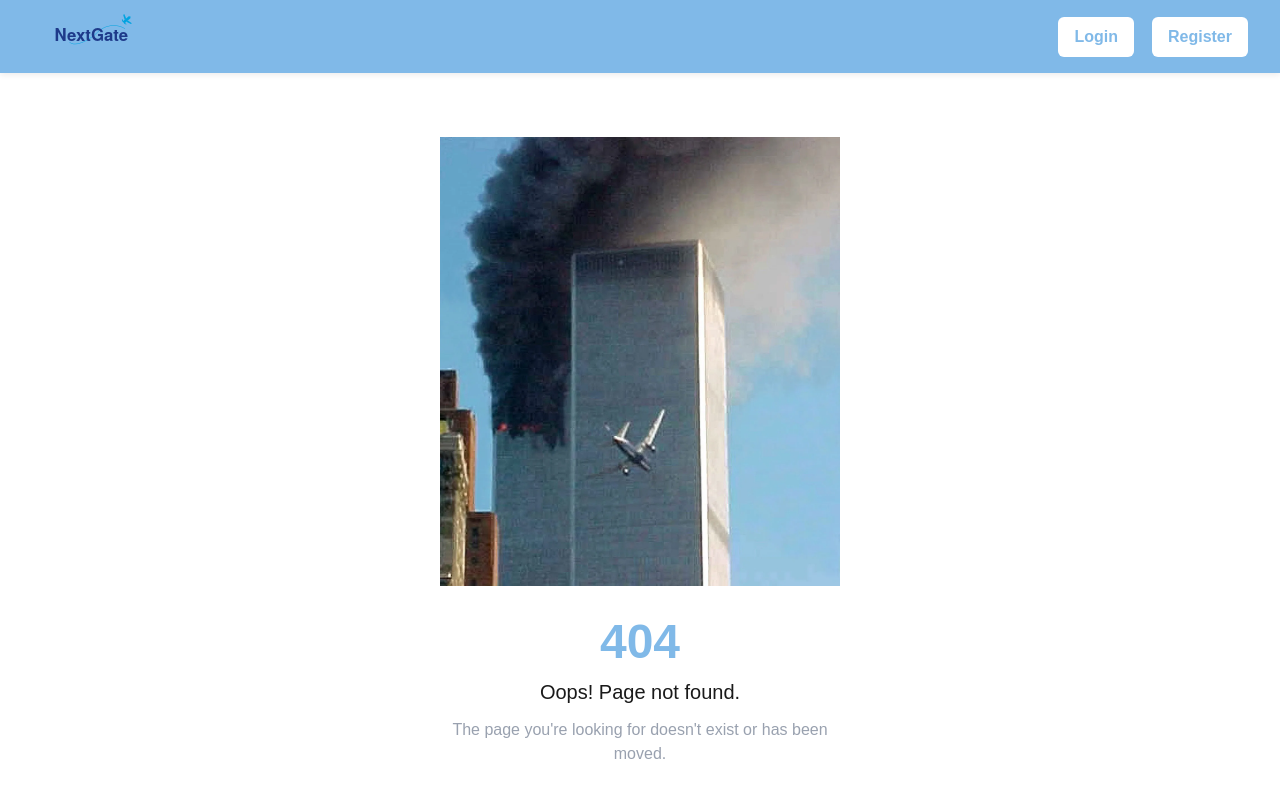
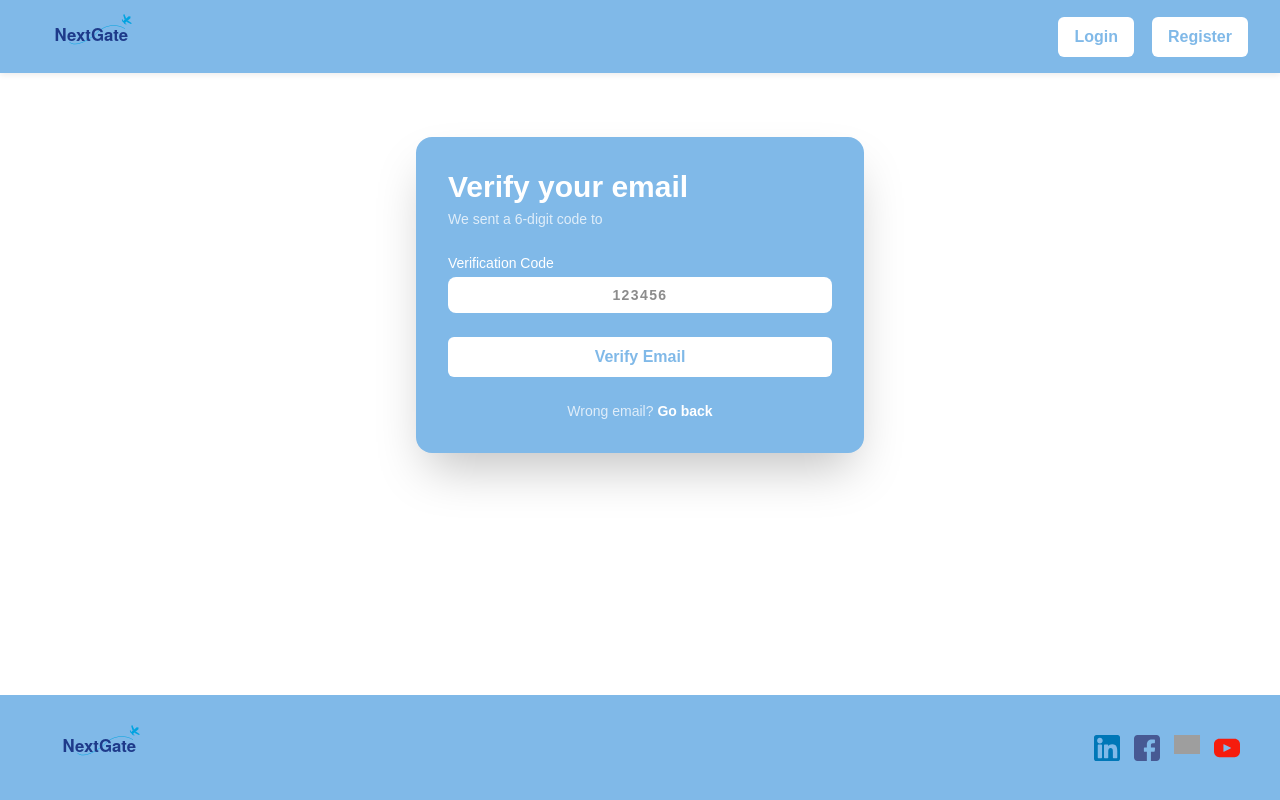
Before and after one commit to a7medmo7amady/NextGate, a Next.js app in the folder frontend/: page /verify in a window 1280 px wide. Before the commit this address had no page. Shown: the top 800 px of the page. Built offline with nearby package versions, Linux system fonts and the light colour scheme; grey boxes are pictures that could not be loaded.

Commit message:
Verify page + Verfiy mail logic are good for now

```diff
--- /dev/null
+++ b/frontend/src/app/verify/page.tsx
@@ -0,0 +1,10 @@
+import { Suspense } from "react";
+import Verify from "@/components/verify/pages/verify";
+
+export default function VerifyPage() {
+  return (
+    <Suspense>
+      <Verify />
+    </Suspense>
+  );
+}
--- a/frontend/src/components/login/pages/login.tsx
+++ b/frontend/src/components/login/pages/login.tsx
@@ -8,13 +8,38 @@
   const router = useRouter();
   const [email, setEmail] = useState("");
   const [password, setPassword] = useState("");
+  const [error, setError] = useState("");
+  const [loading, setLoading] = useState(false);
 
-  const handleLogin = (e: React.SyntheticEvent<HTMLFormElement>) => {
+  const handleLogin = async (e: React.SyntheticEvent<HTMLFormElement>) => {
     e.preventDefault();
-    console.log("Login with:", email, password);
+    setError("");
+    setLoading(true);
+
+    try {
+      const res = await fetch("http://localhost:5000/api/auth/login", {
+        method: "POST",
+        headers: { "Content-Type": "application/json" },
+        body: JSON.stringify({ email, password }),
+      });
+
+      const data = await res.json();
+      if (!res.ok) {
+        setError(data.message || "Login failed.");
+        return;
+      }
+
+      localStorage.setItem("token", data.token);
+      router.push("/");
+    } catch {
+      setError("Could not connect to server.");
+    } finally {
+      setLoading(false);
+    }
   };
 
   const handleGoogleLogin = () => {
+    // TODO: connect to Google OAuth
     console.log("Google login");
   };
 
@@ -25,6 +50,7 @@
         <p className="mb-6 text-sm" style={{ color: "rgba(255,255,255,0.75)" }}>
           Login to your NextGate account
         </p>
+
         <button
           onClick={handleGoogleLogin}
           className="w-full flex items-center justify-center gap-3 rounded-lg px-4 py-2.5 mb-4 text-sm font-medium transition hover:opacity-80"
@@ -44,6 +70,13 @@
           <span className="text-xs" style={{ color: "rgba(255,255,255,0.75)" }}>or</span>
           <hr className="flex-1" style={{ borderColor: "rgba(255,255,255,0.4)" }} />
         </div>
+
+        {error && (
+          <p className="text-sm mb-3 text-center rounded-lg px-3 py-2" style={{ background: "rgba(255,255,255,0.2)", color: "#fff" }}>
+            {error}
+          </p>
+        )}
+
         <form onSubmit={handleLogin} className="flex flex-col gap-4">
           <div className="flex flex-col gap-1 text-left">
             <label className="text-sm font-medium text-white">Email</label>
@@ -54,11 +87,7 @@
               placeholder="you@example.com"
               required
               className="rounded-lg px-3 py-2 text-sm outline-none"
-              style={{
-                background: "var(--background)",
-                border: "none",
-                color: "var(--text)",
-              }}
+              style={{ background: "var(--background)", border: "none", color: "var(--text)" }}
             />
           </div>
 
@@ -71,16 +100,12 @@
               placeholder="••••••••"
               required
               className="rounded-lg px-3 py-2 text-sm outline-none"
-              style={{
-                background: "var(--background)",
-                border: "none",
-                color: "var(--text)",
-              }}
+              style={{ background: "var(--background)", border: "none", color: "var(--text)" }}
             />
           </div>
 
-          <button type="submit" className="nav-button w-full justify-center mt-2">
-            Login
+          <button type="submit" disabled={loading} className="nav-button w-full justify-center mt-2">
+            {loading ? "Logging in..." : "Login"}
           </button>
         </form>
 
--- a/frontend/src/components/register/pages/register.tsx
+++ b/frontend/src/components/register/pages/register.tsx
@@ -10,11 +10,38 @@
   const [email, setEmail] = useState("");
   const [password, setPassword] = useState("");
   const [confirm, setConfirm] = useState("");
+  const [error, setError] = useState("");
+  const [loading, setLoading] = useState(false);
 
-  const handleRegister = (e: React.SyntheticEvent<HTMLFormElement>) => {
+  const handleRegister = async (e: React.SyntheticEvent<HTMLFormElement>) => {
     e.preventDefault();
-    // TODO: connect to backend auth
-    console.log("Register with:", name, email, password);
+    setError("");
+
+    if (password !== confirm) {
+      setError("Passwords do not match.");
+      return;
+    }
+
+    setLoading(true);
+    try {
+      const res = await fetch("http://localhost:5000/api/auth/register", {
+        method: "POST",
+        headers: { "Content-Type": "application/json" },
+        body: JSON.stringify({ name, email, password }),
+      });
+
+      const data = await res.json();
+      if (!res.ok) {
+        setError(data.message || "Registration failed.");
+        return;
+      }
+
+      router.push(`/verify?email=${encodeURIComponent(email)}`);
+    } catch {
+      setError("Could not connect to server.");
+    } finally {
+      setLoading(false);
+    }
   };
 
   const handleGoogleRegister = () => {
@@ -30,7 +57,6 @@
           Join NextGate today
         </p>
 
-        {/* Google */}
         <button
           onClick={handleGoogleRegister}
           className="w-full flex items-center justify-center gap-3 rounded-lg px-4 py-2.5 mb-4 text-sm font-medium transition hover:opacity-80"
@@ -51,6 +77,12 @@
           <hr className="flex-1" style={{ borderColor: "rgba(255,255,255,0.4)" }} />
         </div>
 
+        {error && (
+          <p className="text-sm mb-3 text-center rounded-lg px-3 py-2" style={{ background: "rgba(255,255,255,0.2)", color: "#fff" }}>
+            {error}
+          </p>
+        )}
+
         <form onSubmit={handleRegister} className="flex flex-col gap-4">
           <div className="flex flex-col gap-1 text-left">
             <label className="text-sm font-medium text-white">Full Name</label>
@@ -58,7 +90,7 @@
               type="text"
               value={name}
               onChange={(e) => setName(e.target.value)}
-              placeholder="John Doe"
+              placeholder="Walter White"
               required
               className="rounded-lg px-3 py-2 text-sm outline-none"
               style={{ background: "var(--background)", border: "none", color: "var(--text)" }}
@@ -71,7 +103,7 @@
               type="email"
               value={email}
               onChange={(e) => setEmail(e.target.value)}
-              placeholder="you@example.com"
+              placeholder="Me@gmail.com"
               required
               className="rounded-lg px-3 py-2 text-sm outline-none"
               style={{ background: "var(--background)", border: "none", color: "var(--text)" }}
@@ -104,8 +136,8 @@
             />
           </div>
 
-          <button type="submit" className="nav-button w-full justify-center mt-2">
-            Create Account
+          <button type="submit" disabled={loading} className="nav-button w-full justify-center mt-2">
+            {loading ? "Creating" : "Create Account"}
           </button>
         </form>
 
--- /dev/null
+++ b/frontend/src/components/verify/pages/verify.tsx
@@ -0,0 +1,96 @@
+"use client";
+
+import { useState } from "react";
+import { useRouter, useSearchParams } from "next/navigation";
+import { Card } from "../../Card";
+
+export default function Verify() {
+  const router = useRouter();
+  const searchParams = useSearchParams();
+  const email = searchParams.get("email") || "";
+
+  const [code, setCode] = useState("");
+  const [error, setError] = useState("");
+  const [success, setSuccess] = useState("");
+  const [loading, setLoading] = useState(false);
+
+  const handleVerify = async (e: React.SyntheticEvent<HTMLFormElement>) => {
+    e.preventDefault();
+    setError("");
+    setLoading(true);
+
+    try {
+      const res = await fetch("http://localhost:5000/api/auth/verify", {
+        method: "POST",
+        headers: { "Content-Type": "application/json" },
+        body: JSON.stringify({ email, code }),
+      });
+
+      const data = await res.json();
+      if (!res.ok) {
+        setError(data.message || "Verification failed.");
+        return;
+      }
+
+      setSuccess("Email verified! Redirecting to login...");
+      setTimeout(() => router.push("/login"), 2000);
+    } catch {
+      setError("Could not connect to server.");
+    } finally {
+      setLoading(false);
+    }
+  };
+
+  return (
+    <div className="flex flex-1 flex-col items-center justify-center px-4 py-16">
+      <Card className="max-w-md">
+        <h1 className="text-3xl font-bold mb-1 text-white">Verify your email</h1>
+        <p className="mb-2 text-sm" style={{ color: "rgba(255,255,255,0.75)" }}>
+          We sent a 6-digit code to
+        </p>
+        <p className="mb-6 text-sm font-semibold text-white">{email}</p>
+
+        {error && (
+          <p className="text-sm mb-3 text-center rounded-lg px-3 py-2" style={{ background: "rgba(255,255,255,0.2)", color: "#fff" }}>
+            {error}
+          </p>
+        )}
+        {success && (
+          <p className="text-sm mb-3 text-center rounded-lg px-3 py-2" style={{ background: "rgba(255,255,255,0.3)", color: "#fff" }}>
+            {success}
+          </p>
+        )}
+
+        <form onSubmit={handleVerify} className="flex flex-col gap-4">
+          <div className="flex flex-col gap-1 text-left">
+            <label className="text-sm font-medium text-white">Verification Code</label>
+            <input
+              type="text"
+              value={code}
+              onChange={(e) => setCode(e.target.value.replace(/\D/g, "").slice(0, 6))}
+              placeholder="123456"
+              required
+              maxLength={6}
+              className="rounded-lg px-3 py-2 text-sm outline-none tracking-widest text-center text-lg font-bold"
+              style={{ background: "var(--background)", border: "none", color: "var(--text)" }}
+            />
+          </div>
+
+          <button type="submit" disabled={loading || code.length !== 6} className="nav-button w-full justify-center mt-2">
+            {loading ? "Verifying..." : "Verify Email"}
+          </button>
+        </form>
+
+        <p className="text-sm mt-6 text-center" style={{ color: "rgba(255,255,255,0.75)" }}>
+          Wrong email?{" "}
+          <button
+            onClick={() => router.push("/signup")}
+            className="font-semibold text-white hover:opacity-75 transition"
+          >
+            Go back
+          </button>
+        </p>
+      </Card>
+    </div>
+  );
+}
```
